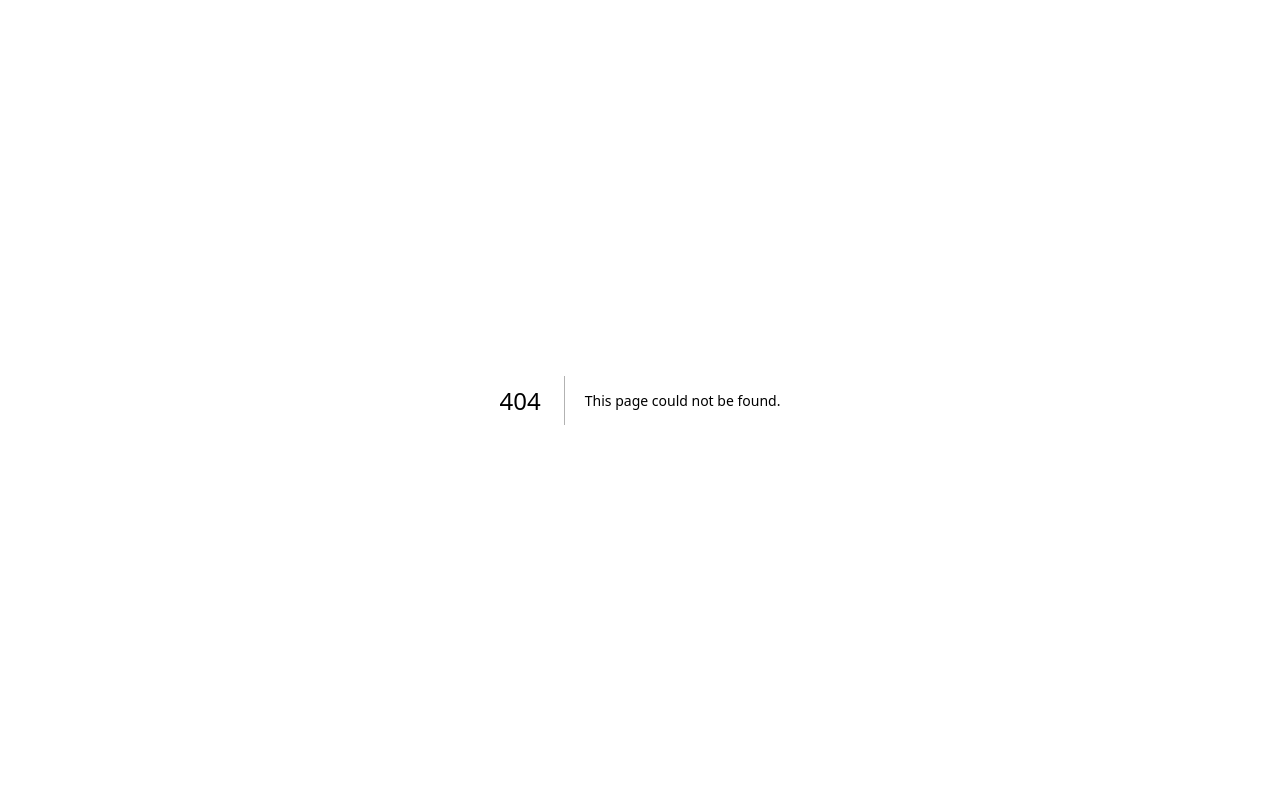
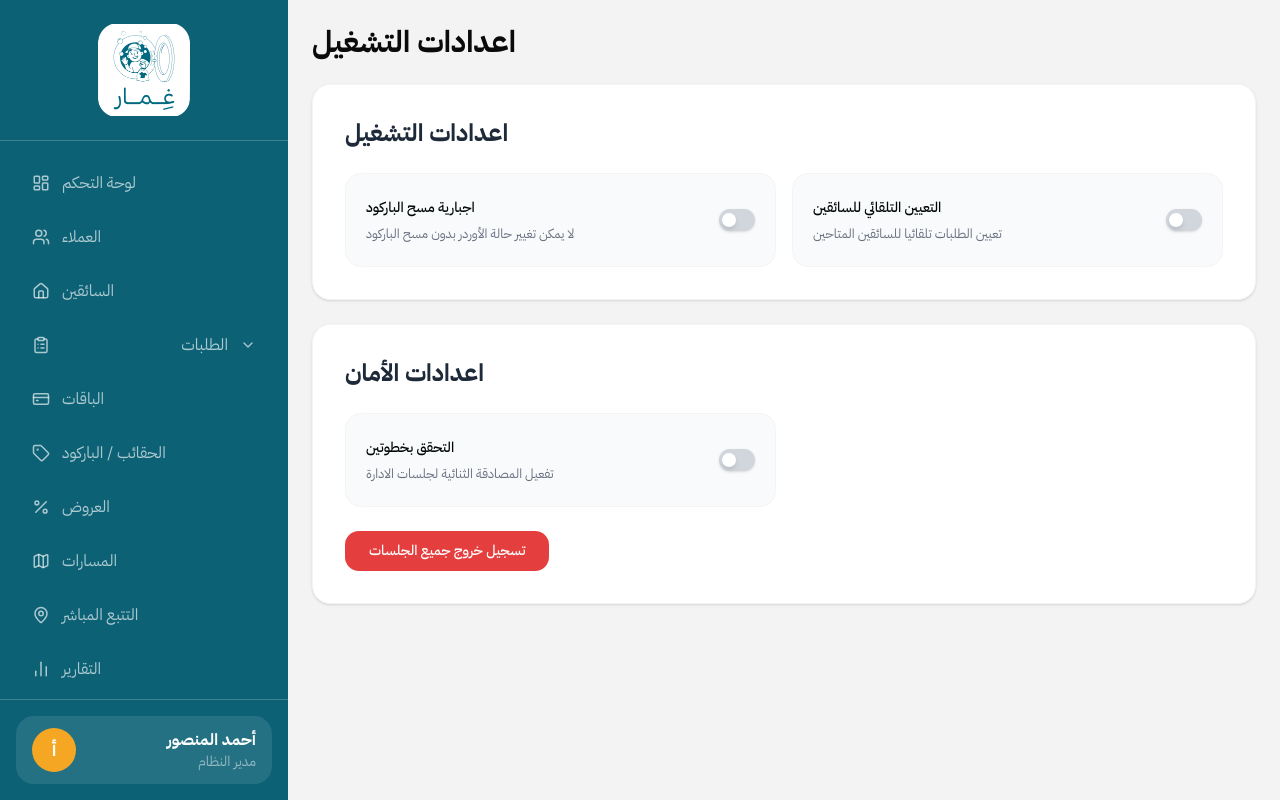
Before and after one commit to mahmoudhamed169/ghemar, a Next.js app: page /en/settings/operations in a window 1280 px wide. Before the commit this address had no page. Built offline with nearby package versions, Linux system fonts and the light colour scheme.

Commit message:
feat(settings): add security settings with logout all sessions modal

```diff
--- a/src/app/[locale]/(dashbord)/settings/general/page.tsx
+++ b/src/app/[locale]/(dashbord)/settings/general/page.tsx
@@ -6,11 +6,11 @@ import SpecialOffersBanners from "./_components/special-offers-banners";
 
 export default function page() {
   return (
-    <div className="space-y-6">
+    <main className="space-y-6">
       <h1 className="text-3xl font-bold"> بنرات العروض الخاصة </h1>
       <AppSettingsCard />
       <AlertSettings />
       <SpecialOffersBanners />
-    </div>
+    </main>
   );
 }
--- /dev/null
+++ b/src/app/[locale]/(dashbord)/settings/operations/_components/operation-settings/alerts.tsx
@@ -0,0 +1,52 @@
+import { Switch } from "@/components/ui/switch";
+
+const operationItems = [
+  {
+    key: "code",
+    title: " اجبارية مسح الباركود ",
+    description: "لا يمكن تغيير حالة الأوردر بدون مسح الباركود",
+  },
+  {
+    key: "driver",
+    title: "التعيين التلقائي للسائقين",
+    description: "تعيين الطلبات تلقائيا للسائقين المتاحين",
+  },
+];
+
+export default function OperationSettings() {
+  return (
+    <div
+      style={{
+        display: "grid",
+        gridTemplateColumns: "1fr 1fr",
+        gap: "16px",
+      }}
+    >
+      {operationItems.map((item) => (
+        <div
+          key={item.key}
+          style={{
+            backgroundColor: "#F9FAFB",
+            borderRadius: "16px",
+            padding: "20px",
+            minHeight: "94px",
+            display: "flex",
+            justifyContent: "space-between",
+            alignItems: "center",
+            border: "1px solid #F3F4F6",
+          }}
+        >
+          <div style={{ display: "flex", flexDirection: "column", gap: "6px" }}>
+            <h3 style={{ color: "#000709", fontWeight: 500, fontSize: "14px" }}>
+              {item.title}
+            </h3>
+            <p style={{ color: "#6A7282", fontSize: "13px" }}>
+              {item.description}
+            </p>
+          </div>
+          <Switch />
+        </div>
+      ))}
+    </div>
+  );
+}
--- /dev/null
+++ b/src/app/[locale]/(dashbord)/settings/operations/_components/operation-settings/index.tsx
@@ -0,0 +1,14 @@
+import React from "react";
+import Alerts from "./alerts";
+import OperationSettings from "./alerts";
+
+export default function opSettings() {
+  return (
+    <section className="bg-white rounded-2xl border border-gray-100 shadow-sm p-8 w-full ">
+      <h2 className="text-2xl font-bold text-gray-800 mb-6">
+        اعدادات التشغيل{" "}
+      </h2>
+      <OperationSettings />
+    </section>
+  );
+}
--- /dev/null
+++ b/src/app/[locale]/(dashbord)/settings/operations/_components/security-settings/alerts.tsx
@@ -0,0 +1,47 @@
+import { Switch } from "@/components/ui/switch";
+
+const securityItems = [
+  {
+    key: "code",
+    title: "   التحقق بخطوتين ",
+    description: "تفعيل المصادقة الثنائية لجلسات الادارة",
+  },
+];
+
+export default function SecuritySettings() {
+  return (
+    <div
+      style={{
+        display: "grid",
+        gridTemplateColumns: "1fr 1fr",
+        gap: "16px",
+      }}
+    >
+      {securityItems.map((item) => (
+        <div
+          key={item.key}
+          style={{
+            backgroundColor: "#F9FAFB",
+            borderRadius: "16px",
+            padding: "20px",
+            minHeight: "94px",
+            display: "flex",
+            justifyContent: "space-between",
+            alignItems: "center",
+            border: "1px solid #F3F4F6",
+          }}
+        >
+          <div style={{ display: "flex", flexDirection: "column", gap: "6px" }}>
+            <h3 style={{ color: "#000709", fontWeight: 500, fontSize: "14px" }}>
+              {item.title}
+            </h3>
+            <p style={{ color: "#6A7282", fontSize: "13px" }}>
+              {item.description}
+            </p>
+          </div>
+          <Switch />
+        </div>
+      ))}
+    </div>
+  );
+}
--- /dev/null
+++ b/src/app/[locale]/(dashbord)/settings/operations/_components/security-settings/confirm-logout-modal.tsx
@@ -0,0 +1,53 @@
+"use client";
+
+import { X } from "lucide-react";
+
+interface ConfirmLogoutModalProps {
+  open: boolean;
+  onConfirm: () => void;
+  onCancel: () => void;
+}
+
+export default function ConfirmLogoutModal({ open, onConfirm, onCancel }: ConfirmLogoutModalProps) {
+  if (!open) return null;
+
+  return (
+    <div
+      className="fixed inset-0 z-50 flex items-center justify-center bg-black/40"
+      onClick={onCancel}
+    >
+      <div
+        className="bg-white rounded-2xl p-6 w-[320px] shadow-xl border border-dashed border-gray-300"
+        onClick={(e) => e.stopPropagation()}
+      >
+        <div className="flex items-start justify-between mb-4">
+          <button onClick={onCancel} className="text-gray-400 hover:text-gray-600 transition">
+            <X size={18} />
+          </button>
+        </div>
+
+        <p className="text-gray-800 font-medium text-right text-base leading-relaxed mb-6">
+          هل أنت متأكد أنك تريد تسجيل خروج جميع الجلسات؟
+        </p>
+
+        <div className="flex items-center gap-3">
+          <button
+            onClick={onConfirm}
+            className="flex-1 py-2.5 rounded-xl text-white text-sm font-medium transition"
+            style={{ backgroundColor: "#E53E3E" }}
+            onMouseEnter={(e) => ((e.currentTarget as HTMLButtonElement).style.backgroundColor = "#C53030")}
+            onMouseLeave={(e) => ((e.currentTarget as HTMLButtonElement).style.backgroundColor = "#E53E3E")}
+          >
+            نعم
+          </button>
+          <button
+            onClick={onCancel}
+            className="flex-1 py-2.5 rounded-xl text-gray-600 text-sm font-medium border border-gray-200 transition hover:bg-gray-50"
+          >
+            لا
+          </button>
+        </div>
+      </div>
+    </div>
+  );
+}
--- /dev/null
+++ b/src/app/[locale]/(dashbord)/settings/operations/_components/security-settings/index.tsx
@@ -0,0 +1,14 @@
+import SecuritySettings from "./alerts";
+import LogoutAllSessionsButton from "./logout-all-sessions-button";
+
+export default function SecSettings() {
+  return (
+    <section className="bg-white rounded-2xl border border-gray-100 shadow-sm p-8 w-full ">
+      <h2 className="text-2xl font-bold text-gray-800 mb-6">اعدادات الأمان </h2>
+      <div className="space-y-6">
+        <SecuritySettings />
+        <LogoutAllSessionsButton />
+      </div>
+    </section>
+  );
+}
--- /dev/null
+++ b/src/app/[locale]/(dashbord)/settings/operations/_components/security-settings/logout-all-sessions-button.tsx
@@ -0,0 +1,40 @@
+"use client";
+
+import { useState } from "react";
+import ConfirmLogoutModal from "./confirm-logout-modal";
+
+export default function LogoutAllSessionsButton() {
+  const [open, setOpen] = useState(false);
+
+  const handleConfirm = () => {
+    // TODO: استبدل بـ API call
+    console.log("تسجيل خروج جميع الجلسات");
+    setOpen(false);
+  };
+
+  return (
+    <>
+      <button
+        onClick={() => setOpen(true)}
+        className="px-6 py-2.5 rounded-xl text-white text-sm font-medium transition"
+        style={{ backgroundColor: "#E53E3E" }}
+        onMouseEnter={(e) =>
+          ((e.currentTarget as HTMLButtonElement).style.backgroundColor =
+            "#C53030")
+        }
+        onMouseLeave={(e) =>
+          ((e.currentTarget as HTMLButtonElement).style.backgroundColor =
+            "#E53E3E")
+        }
+      >
+        تسجيل خروج جميع الجلسات
+      </button>
+
+      <ConfirmLogoutModal
+        open={open}
+        onConfirm={handleConfirm}
+        onCancel={() => setOpen(false)}
+      />
+    </>
+  );
+}
--- /dev/null
+++ b/src/app/[locale]/(dashbord)/settings/operations/page.tsx
@@ -0,0 +1,12 @@
+import OpSettings from "./_components/operation-settings/index";
+import SecSettings from "./_components/security-settings";
+
+export default function page() {
+  return (
+    <main className="space-y-6">
+      <h1 className="text-3xl font-bold"> اعدادات التشغيل </h1>
+      <OpSettings />
+      <SecSettings />
+    </main>
+  );
+}
```
